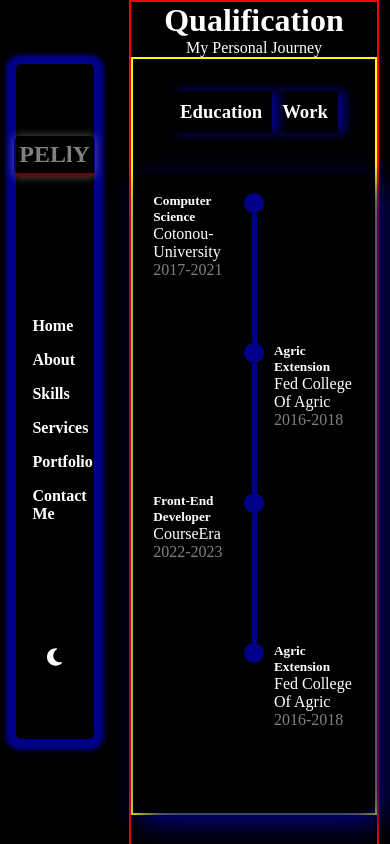
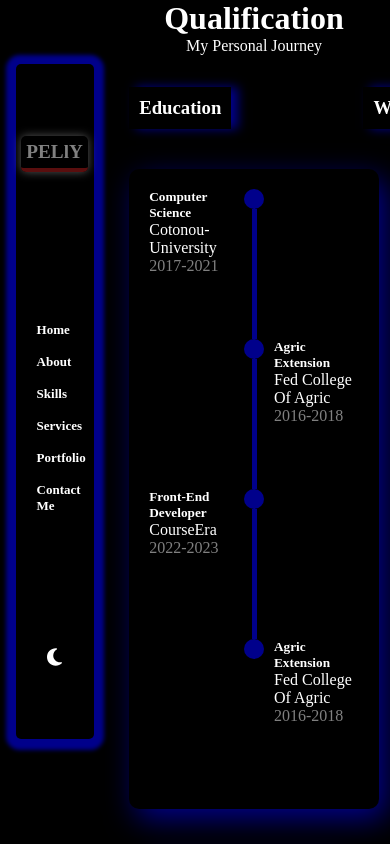
Before and after one commit to pellypepper/newportfolio, a React (Create React App) app: page /service in a window 390 px wide. Shown: the top 844 px of the page. Built offline with nearby package versions, Linux system fonts and the light colour scheme; a web font is replaced by a local one.

Commit message:
css update

```diff
--- a/src/App.css
+++ b/src/App.css
@@ -81,7 +81,7 @@ body{
  display: flex;
  justify-content: space-around;
  align-items: center;
- padding: 10px;
+ padding: 5px;
 cursor: pointer;
 }
 
@@ -572,8 +572,8 @@ overflow: hidden;
 
 .service-container{
   width: 100%;
- border: 2px solid red;
-  height:200vh;
+
+
 
   padding: 20px;
 }
@@ -585,14 +585,16 @@ overflow: hidden;
   height: 50px;
   text-align: center;
 
-  margin: auto;
+
+   margin: auto;
   margin-top: 2rem;
 }
 .service-subwrapper-container{
   cursor: pointer;
   display: flex;
-  justify-content: space-around;
-
+  gap: 20px;
+  width: 400px;
+ justify-content: space-around;
 
 }
 .service-subwrapper-container h3{
@@ -603,7 +605,7 @@ padding: 10px;
 .service-wrapper{
   display: flex;
   flex-direction: column;
-  border: 2px solid yellow;
+
   height: max-content;
 }
 .service-subwrapper-container h3:hover{
@@ -687,7 +689,7 @@ to{
   padding: 0;
   height: 600px;
 
-  margin-top: 4rem;
+
   display: flex;
   align-items: center;
 
@@ -696,7 +698,7 @@ to{
 .what-wrapper{
   margin: 0 auto;
   width: 90%;
-  height: 80%;
+  height: max-content;
   box-shadow: 10px 10px 24px 10px var(--box-shadow);
   border-radius: 10px;
   color: var(--first-text-color);
@@ -709,7 +711,7 @@ to{
 }
 .what-header{
   text-align: center;
-  margin-top: -5rem;
+
 }
 .what-box{
   display: flex;
@@ -747,7 +749,7 @@ to{
 .portfolio-wrapper h1{
   text-align: center;
   margin-top: 2rem;
-  font-size: ;
+
   animation: port-text 2s linear;
 }
 
@@ -765,7 +767,7 @@ to{
   margin-top: 1.5rem;
   justify-content: space-around;
   display: flex;
-  width: 100%;
+
 }
 .react-web-container{
   flex-direction: row;
@@ -773,7 +775,7 @@ to{
   margin-top: 1.5rem;
   justify-content: space-around;
   display: flex;
-  width: 100%;
+
 
 }
 .portfolio-btn{
@@ -1001,8 +1003,12 @@ animation: left 2s alternate;
   .nav-wrapper nav{
    flex-direction: column;
   }
+  .nav-container .nav-wrapper h1{
+    font-size: 1.2rem;
+  }
   .nav-wrapper nav p{
    margin-top: 1rem;
+   font-size: 13px;
  }
  .outlet-wrapper{
   width: 80%;
@@ -1140,6 +1146,10 @@ padding: 20p;
   .service-container{
     padding: 0;
   }
+  .service-subwrapper-container{
+  width: 300px;
+ justify-content: space-between;
+  }
   .education-wrapper{
   width: 100%;
   column-gap: 10px;
@@ -1182,6 +1192,10 @@ margin-top: 2rem;
   flex-direction: column;
 
 }
+.portfolio-box {
+  width: 200px;
+  height: 200px;
+}
 .contact-wrapper{
   width: 120%;
   grid-template-columns: 1fr;
```
